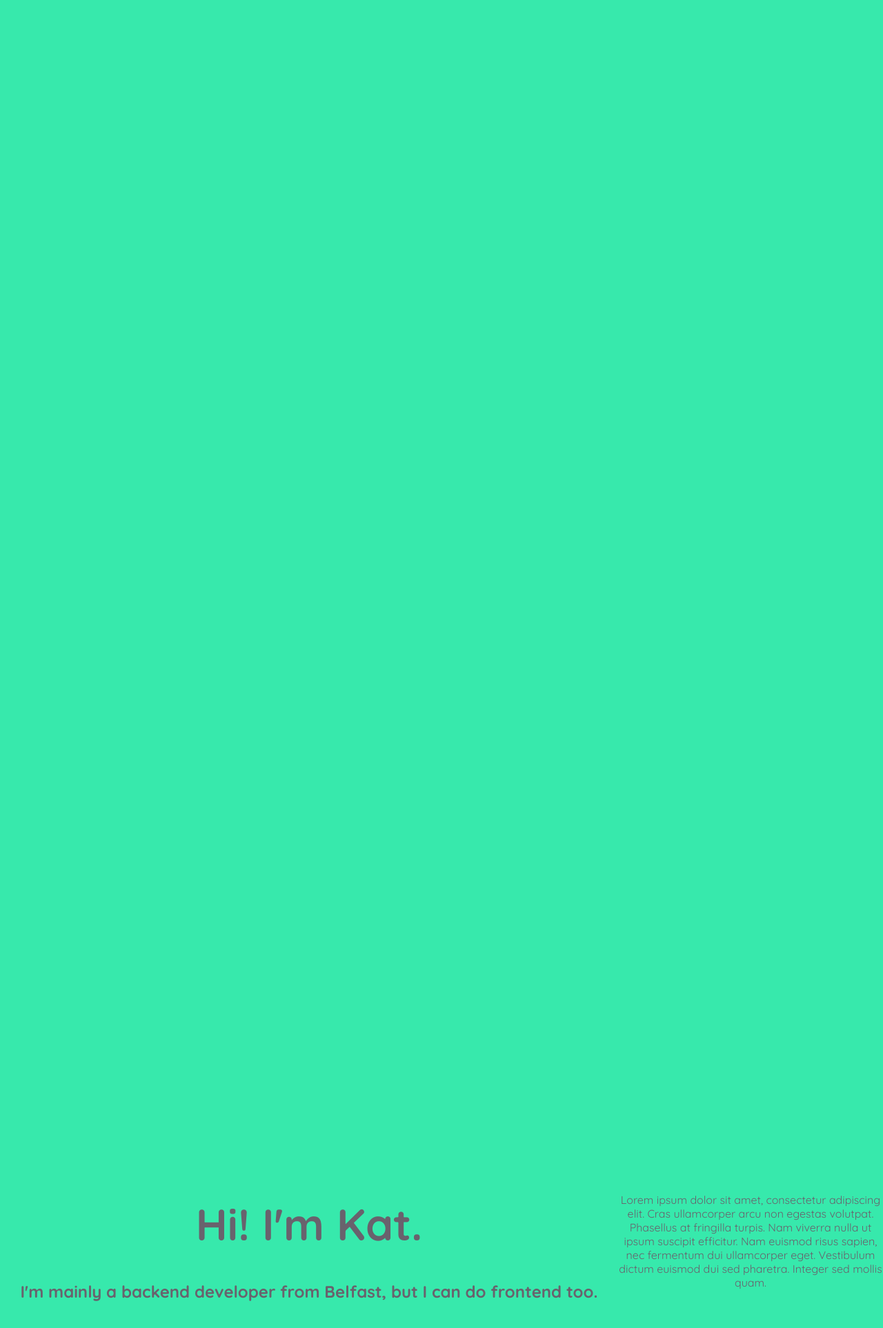
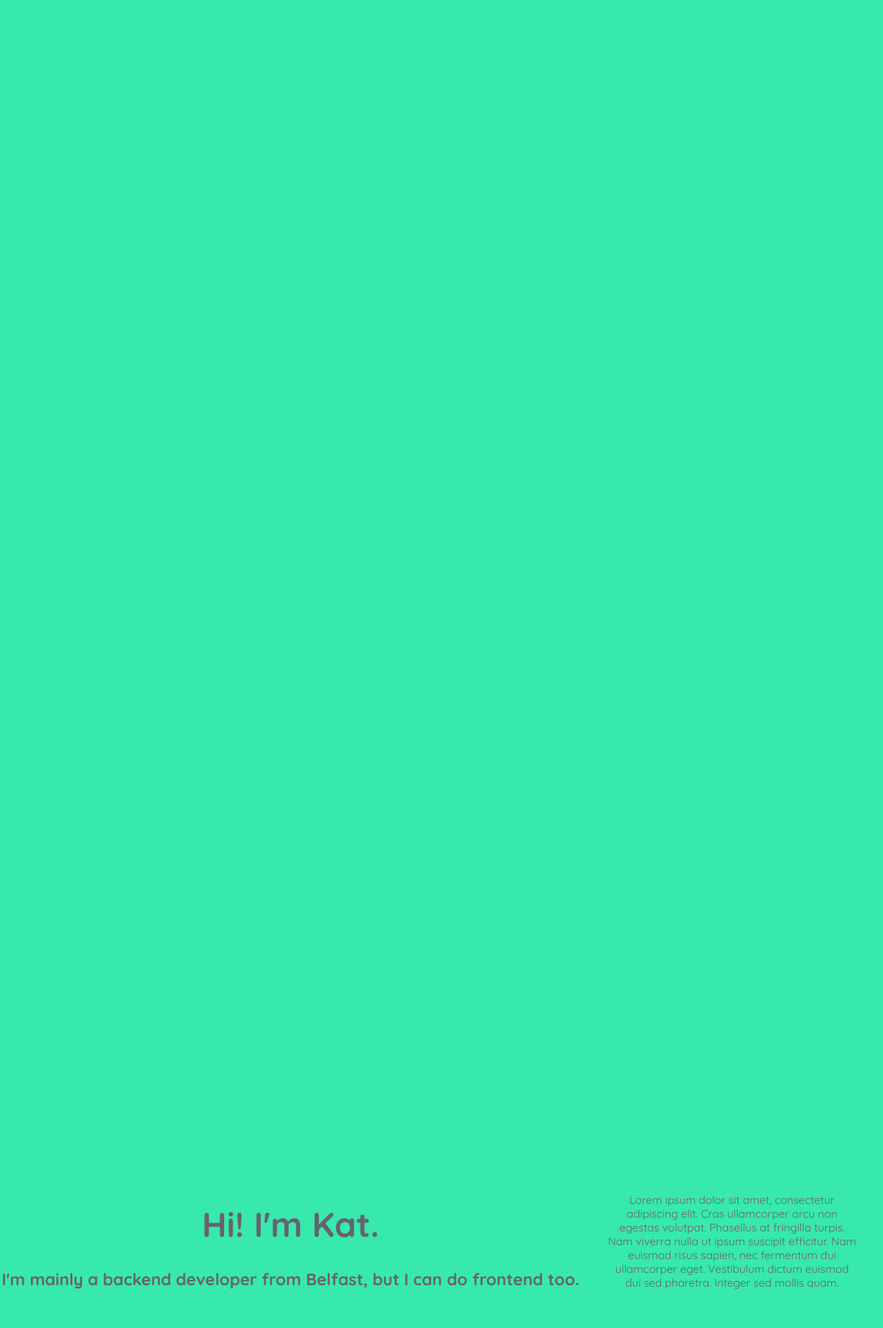
Before and after one commit to Kat-Kipling/kat-kipling.github.io, a Jekyll site: the page built from index.md, in a window 1280 px wide. Shown: the top 1926 px of the page at 69% size. Built offline with Jekyll 4.4.1, drawn with Linux system fonts in a browser that asks for light colours.

Commit message:
Text size changes; added padding for detail sections

```diff
--- a/assets/css/main.scss
+++ b/assets/css/main.scss
@@ -28,10 +28,11 @@
 .detailed-information
 {
   width: 30%;
+  padding: 3vw;
 }
 
 h1 {
-  font-size: 4em;
+  font-size: 3.125em;
 }
 
 #welcome {
```
